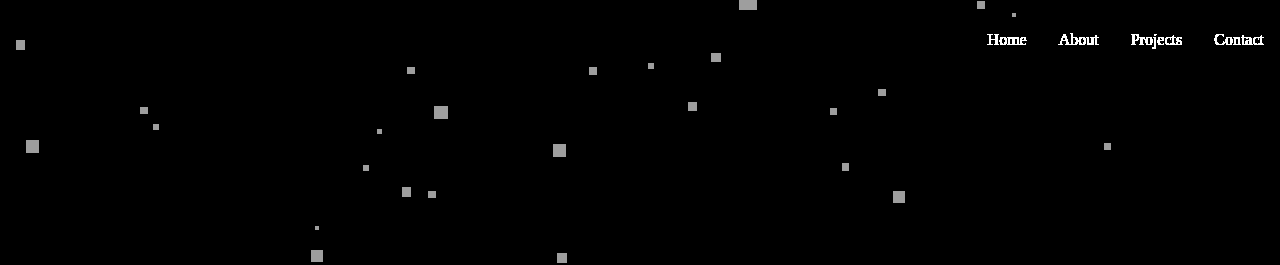
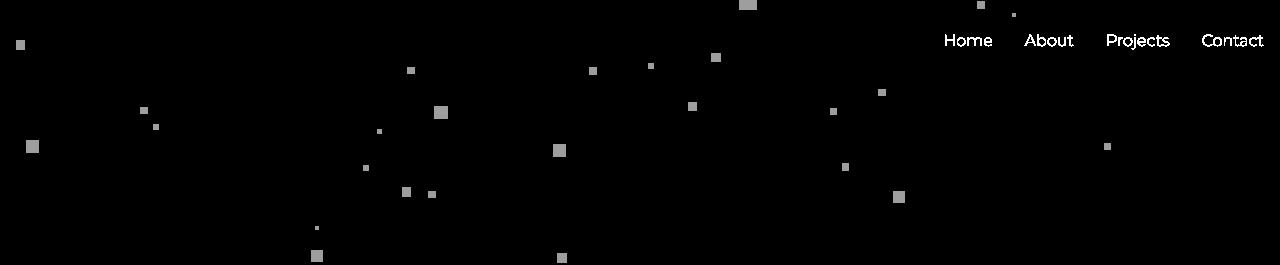
Before and after one commit to ClaytonRed/Portfolio, a plain HTML site: page index.html in a window 1280 px wide. Shown: the top 265 px of the page. Drawn offline with nearby package versions, Linux system fonts and the light colour scheme.

Commit message:
Updated nav.css
updated fonts

```diff
--- a/nav/nav.css
+++ b/nav/nav.css
@@ -17,7 +17,8 @@ header {
     margin: 0;
     padding: 0;
     display: flex;
-    font-family: "GothamLight";
+    font-family: 'Montserrat', sans-serif;
+    font-weight: 300;
 }
 
 .navbar-links li {
```
